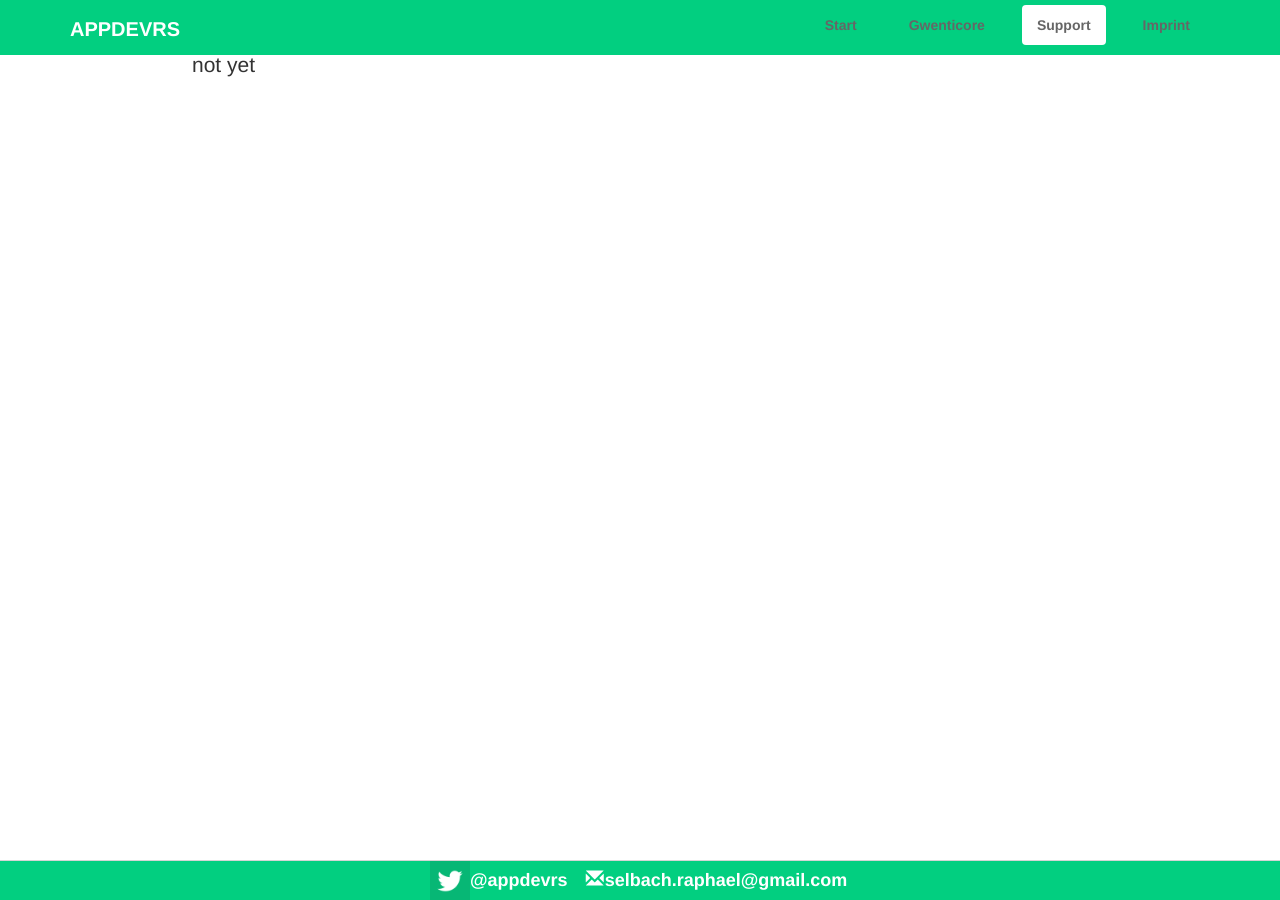
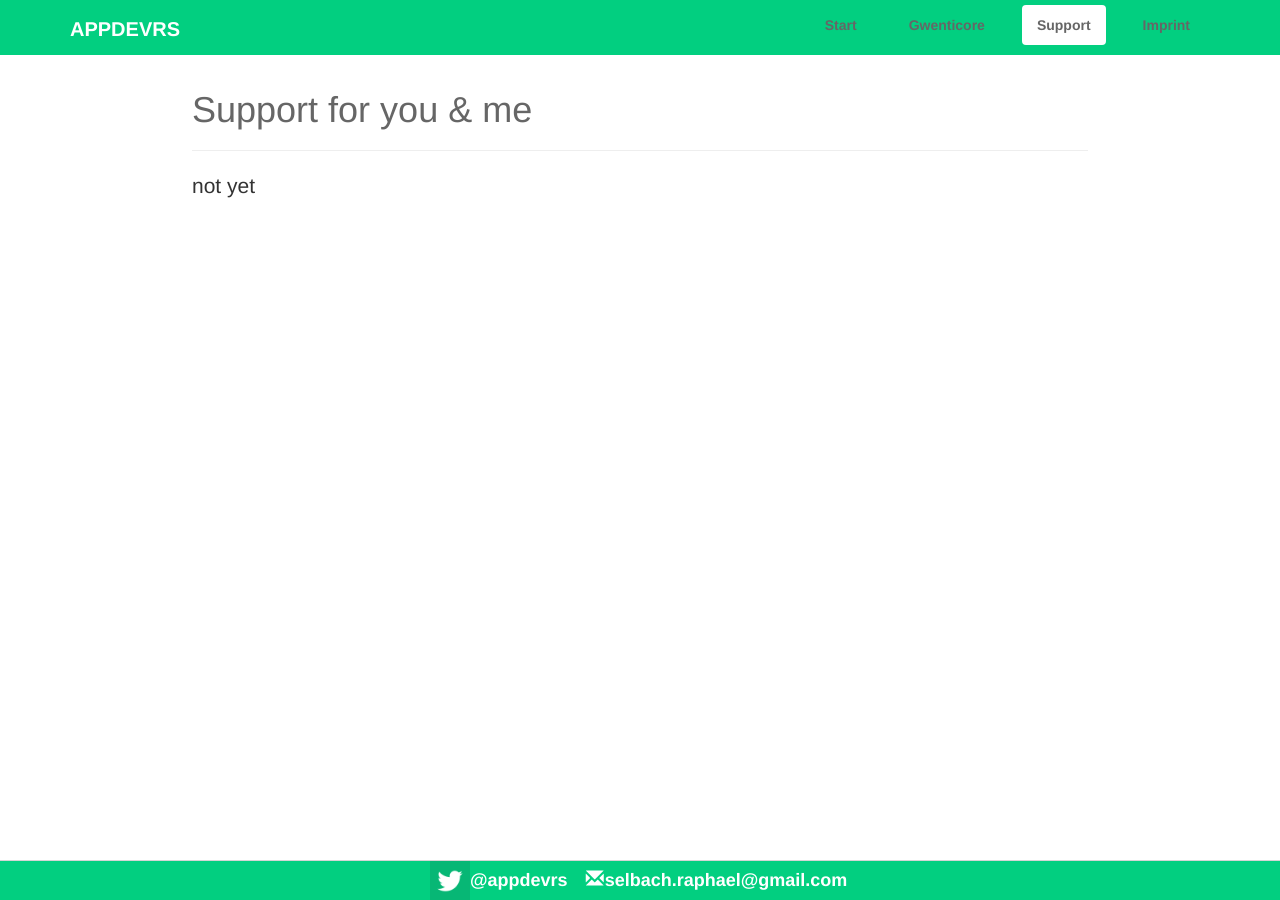
Before and after one commit to appdevrs/appdevrs.github.io, a Jekyll site: the page built from support.html, in a window 1280 px wide. Built offline with Jekyll 4.4.1, drawn with Linux system fonts in a browser that asks for light colours.

Commit message:
Update support.html

```diff
--- a/support.html
+++ b/support.html
@@ -3,4 +3,7 @@ layout: default
 title: AppDevRS
 location: /support.html
 ---
+<br>
+<h1>Support for you & me</h1>
+<hr>
 <p>not yet</p>
```
